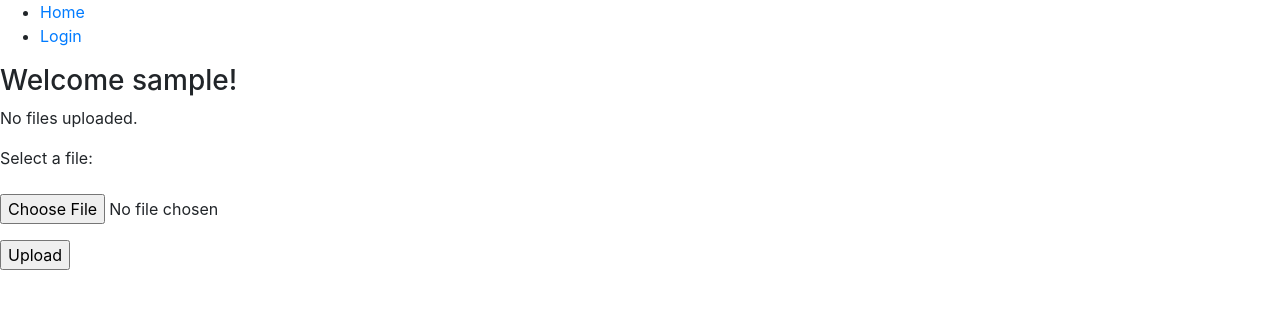
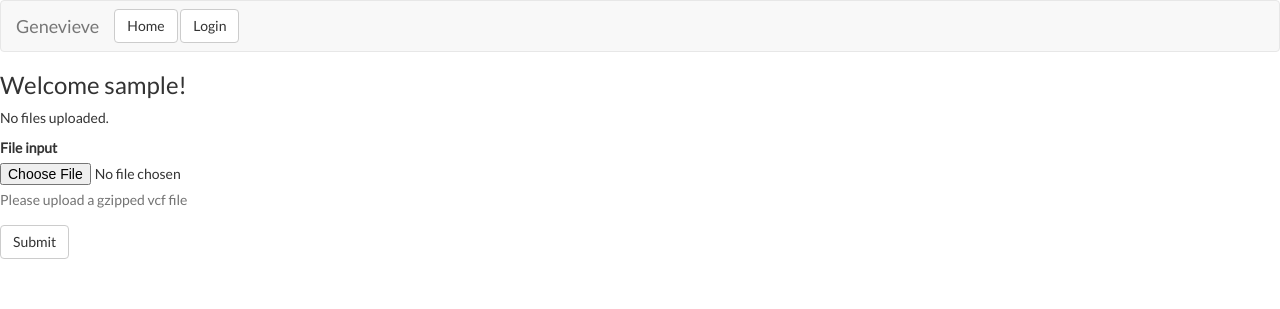
Before and after one commit to OpenHumans/archive-genevieve-201505, a Django app: page /file_process/ in a window 1280 px wide. Shown: the top 309 px of the page. Run offline with Django 3.2, Linux system fonts and the light colour scheme; the visitor is signed in with stand-in values (Sample User, id 1); data that the repository does not hold is empty; parts of the project's set-up code (start-up, migrations or seed data) failed here and were passed over; some libraries are stand-ins or nearby versions.

Commit message:
added tables and fixed signup and login

```diff
--- a/file_process/templates/file_process/list.html
+++ b/file_process/templates/file_process/list.html
@@ -4,14 +4,38 @@
     {# Welcome user #}
     <h3>Welcome {{username}}!</h3>
     {# List genome analyses #}
-    {% if genome_analyses %}
-    <ul>
+    <table class="table table-striped">
+      {% if genome_analyses %}
+      <thead>
+	<tr>
+	  <th>File Name</th>
+	  <th>Date Added</th>
+	  <th>Uploaded File</th>
+	  <th>Processed File</th>
+	  <th>Report</th>
+	</tr>
+	</thead>
+      <tbody>
       {% for genome_analysis in genome_analyses %}
-      <li><a href="{{ genome_analysis.uploadfile.url }}">{{ genome_analysis.uploadfile.name }}</a><br/>
+      <tr>
+	<th>
+	  File Name
+	</th>
+	<th>
+	  datetime.now()
+	</th>
+	<th>
+	  <a href="{{ genome_analysis.uploadfile.url }}">Download Uploaded File</a>
+	</th>
         {% if genome_analysis.processedfile %}
-        <a href="{{ genome_analysis.processedfile.url }}">{{ genome_analysis.processedfile.name }}</a><br/>
-	    {% if genome_analysis.variants %}
+        <th>
+	  <a href="{{ genome_analysis.processedfile.url }}">Download Processed File</a>
+	</th>
+	  {% if genome_analysis.variants %}
+	<th>
 	    <a href="report/{{ genome_analysis.id }}/">View Report</a>
+	</th>
+	</tr>
 	    {% endif %}
         {% else %}
         File processing not complete.
@@ -23,15 +47,15 @@
     {% endif %}
 
     {# Note enctype 'multipart/form-data' for upload of files. #}
-    <form action="{% url 'list' %}" method="post" enctype="multipart/form-data">
+    <form role="form" action="{% url 'list' %}" method="post" enctype="multipart/form-data">
       {% csrf_token %}
-      <p>{{ form.non_field_errors }}</p>
-      <p>{{ form.uploadfile.label_tag }} {{ form.uploadfile.help_text }}</p>
-      <p>
-        {{ form.uploadfile.errors }}
-        {{ form.uploadfile }}
-      </p>
-      <p><input type="submit" value="Upload" /></p>
+      <div class="form-group">
+	<label for="form.uploadfile.label_tag">File input</label>
+	<input type="file" id="id_uploadfile"  name="uploadfile">
+	<p class="help-block">Please upload a gzipped vcf file</p>
+      </div>
+      {{ form.uploadfile.errors }}
+      <p><button type="submit" class="btn btn-default">Submit</button></p>
     </form>
 
 {% endblock %}
--- a/file_process/views.py
+++ b/file_process/views.py
@@ -30,7 +30,8 @@ def list(request):
         'file_process/list.html',
         {'genome_analyses': genome_analyses,
          'form': form,
-         'username': request.user.username},
+         'username': request.user.username
+        },
         context_instance=RequestContext(request)
     )
 
--- a/genevieve/settings.py
+++ b/genevieve/settings.py
@@ -78,6 +78,9 @@ USE_TZ = True
 
 # Static files (CSS, JavaScript, Images)
 # https://docs.djangoproject.com/en/1.6/howto/static-files/
+STATICFILES_DIRS = (
+    os.path.join(BASE_DIR, 'static'),
+    )
 
 STATIC_URL = '/static/'
 
--- /dev/null
+++ b/static/css/main.css
@@ -0,0 +1,3 @@
+body{
+    font-family:"Lato", "Helvetica Neue", "Helvetica", "Arial", sans-serif;
+    }
--- a/templates/base.html
+++ b/templates/base.html
@@ -7,7 +7,9 @@
     <title>{% block title %}Genevieve{% endblock %}</title>
 
     <!-- Bootstrap -->
-    <link href="css/bootstrap.min.css" rel="stylesheet">
+    <!-- Latest compiled and minified CSS -->
+
+<link rel="stylesheet" href="//maxcdn.bootstrapcdn.com/bootstrap/3.2.0/css/bootstrap.min.css">
 
     <!-- HTML5 Shim and Respond.js IE8 support of HTML5 elements and media queries -->
     <!-- WARNING: Respond.js doesn't work if you view the page via file:// -->
@@ -15,23 +17,38 @@
       <script src="https://oss.maxcdn.com/html5shiv/3.7.2/html5shiv.min.js"></script>
       <script src="https://oss.maxcdn.com/respond/1.4.2/respond.min.js"></script>
     <![endif]-->
+<link href="http://fonts.googleapis.com/css?family=Lato" rel="stylesheet" type="text/css">
+<link rel="stylesheet" type="text/css" href="/static/css/main.css">
   </head>
   <body>
-    <div id="topbar">
-        {% block topbar %}
-        <ul>
-            <li><a href="/">Home</a></li>
-            <li><a href="/login/">Login</a></li>
-        </ul>
-        {% endblock %}
+    <nav class="navbar navbar-default" role="navigation">
+  <div class="container-fluid">
+    <!-- Brand and toggle get grouped for better mobile display -->
+    <div class="navbar-header">
+      <button type="button" class="navbar-toggle" data-toggle="collapse" data-target="#genevievenavbar">
+        <span class="sr-only">Toggle navigation</span>
+        <span class="icon-bar"></span>
+        <span class="icon-bar"></span>
+        <span class="icon-bar"></span>
+      </button>
+      <a class="navbar-brand" href="#">Genevieve</a>
     </div>
+
+    <!-- Collect the nav links, forms, and other content for toggling -->
+    <a href="/"><button type="button" class="btn btn-default navbar-btn">Home</button></a>
+    <a href="/login/"><button type="button" class="btn btn-default navbar-btn">Login</button></a>
+
+    </div><!-- /.navbar-collapse -->
+  </div><!-- /.container-fluid -->
+</nav>
 
     <div id="content">
       {% block content %}{% endblock %}
     </div>
     <!-- jQuery (necessary for Bootstrap's JavaScript plugins) -->
     <script src="https://ajax.googleapis.com/ajax/libs/jquery/1.11.1/jquery.min.js"></script>
-    <!-- Include all compiled plugins (below), or include individual files as needed -->
-    <script src="js/bootstrap.min.js"></script>
+<!-- Latest compiled and minified JavaScript -->
+<script src="//maxcdn.bootstrapcdn.com/bootstrap/3.2.0/js/bootstrap.min.js"></script>
+
   </body>
 </html>
--- a/templates/home.html
+++ b/templates/home.html
@@ -1,4 +1,5 @@
 {% extends "base.html" %}
 {% block content %}
 <p> Welcome to Genevieve </p>
+<a href="/accounts/signup/"><button type="button" class="btn btn-primary btn-lg">Sign Up</button></a>
 {% endblock %}
```
Also changed, not shown: templates/login.html (+10 -14 lines), templates/signup.html (+26 -27 lines).
